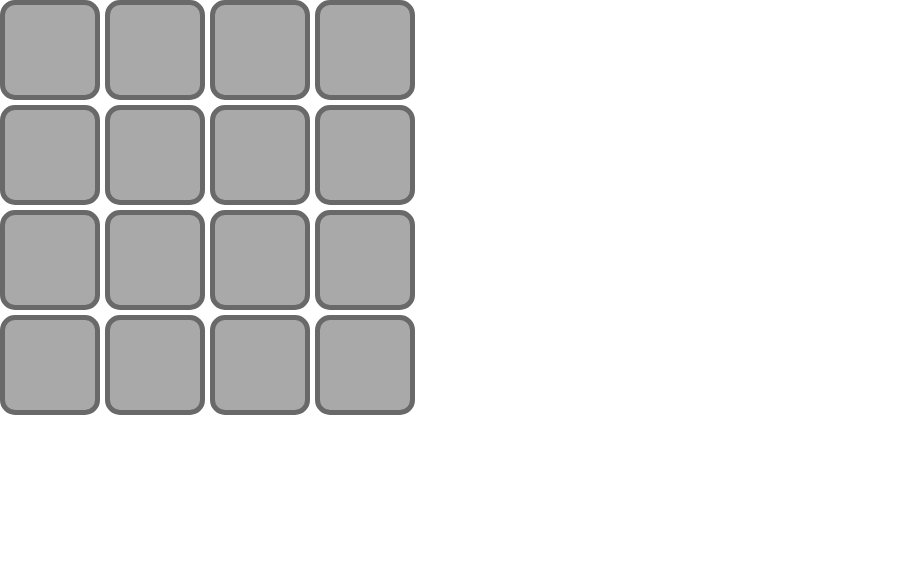
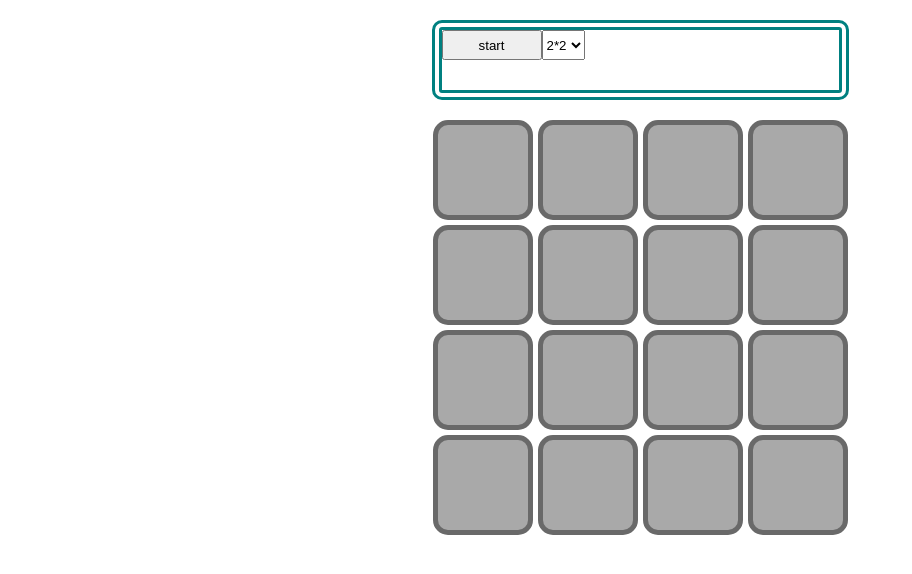
Before and after one commit to IgorFromUA/gameMemory, a React (Create React App) app: page / in a window 1280 px wide. Shown: the top 574 px of the page, without its empty margins (0-912 px from the left). Built offline with nearby package versions, Linux system fonts and the light colour scheme.

Commit message:
state restructuring, added panel but not engaged. brought out the function getMixedMus

```diff
--- a/src/App.js
+++ b/src/App.js
@@ -1,11 +1,23 @@
 import './styles/App.css';
 import Cards from "./components/Cards";
+import ControlPanel from "./components/ControlPanel";
+import {useState} from "react";
+import {getMixedMus} from "./components/mixedMus";
 
 
 function App() {
+const [mixedMus, setMixedMus] = useState(getMixedMus)
+    const clickCard = (p) => {
+    setMixedMus(mixedMus.map((el, ind)=> ind === p.index ? {...el,isFlipped: !el.isFlipped} : el))
+console.log(p)
+    }
     return (
-        <div>
-            <Cards/>
+        <div className='game'>
+            <ControlPanel/>
+            <Cards
+                mixedMus={mixedMus}
+                click={clickCard}
+            />
         </div>
     )
 }
--- a/src/components/Card.jsx
+++ b/src/components/Card.jsx
@@ -1,16 +1,13 @@
 import React, {useState} from 'react';
 import '../styles/Card.css'
 
-function Card(props) {
-    const [isFlipped, setIsFlipped] = useState(false);
-
-    const handleClick = () => {
-        setIsFlipped(!isFlipped);
-
+function Card({click, ...props}) {
+    const handleClickCard = () => {
+        click(props)
     };
 
     return (
-        <div className={`card ${isFlipped ? 'flipped' : ''}`} onClick={handleClick}>
+        <div className={`card ${props.isFlipped ? 'flipped' : ''}`} onClick={handleClickCard}>
             <div className="card-front"></div>
             <div className="card-back">{props.value}</div>
         </div>
--- a/src/components/Cards.jsx
+++ b/src/components/Cards.jsx
@@ -2,20 +2,21 @@ import React from 'react';
 import Card from "./Card";
 import '../styles/Cards.css'
 
-const Cards = () => {
-    const mus = ['❤','❤','♫','♫','☎','☎','♨','♨','✈','✈','✣','✣','■','■','☀','☀']
-    const mixedMus = (mus) => {
-        const copyMus = [...mus]
-        const mixMus= [];
-        while (copyMus.length > 0) {
-            const randomId = parseInt(Math.random() * copyMus.length)
-        mixMus.push(copyMus.splice(randomId, 1))
-        }
-        return mixMus
-    }
+const Cards = (props) => {
+
     return (
         <div className='cards'>
-            {mixedMus(mus).map((value, index)=> <Card value={value}/>)}
+            {props.mixedMus.map((value, index) => {
+                return (
+                    <Card
+                        value={value.value}
+                        index={index}
+                        key={index + 1}
+                        isFlipped={value.isFlipped}
+                        click={props.click}
+                    />
+                )
+            })}
         </div>
     );
 };
--- /dev/null
+++ b/src/components/ControlPanel.jsx
@@ -0,0 +1,17 @@
+import React from 'react';
+import '../styles/ControlPanel.css'
+
+const ControlPanel = () => {
+    return (
+        <div className='control-panel'>
+            <button className='start-res'>start</button>
+            <select className='selectSize'>
+                <option value='4'>2*2</option>
+                <option value='16'>4*4</option>
+                <option value='36'>6*6</option>
+            </select>
+        </div>
+    );
+};
+
+export default ControlPanel;
--- /dev/null
+++ b/src/components/mixedMus.jsx
@@ -0,0 +1,24 @@
+const str = '❤♫☎♨✈✣☏■'
+// + '☀✂✉☼☆✄✆☁★♕'
+const mus = str.split('')
+const cardsMus = [];
+for (let i = 0; i < mus.length; i++) {
+    const element = {
+        value: mus[i],
+        isFlipped: false,
+    }
+    cardsMus.push(element)
+    cardsMus.push(element)
+}
+const mixedMus = (cardsMus) => {
+    const copyMus = [...cardsMus]
+    const mixMus = [];
+    while (copyMus.length > 0) {
+        const randomId = parseInt(Math.random() * copyMus.length)
+        mixMus.push(...copyMus.splice(randomId, 1))
+    }
+    return mixMus
+}
+    export const getMixedMus = () => {
+    return mixedMus(cardsMus)
+}
--- a/src/styles/App.css
+++ b/src/styles/App.css
@@ -0,0 +1,5 @@
+.game {
+    display: flex;
+    flex-direction: column;
+    align-items: center;
+}
--- a/src/styles/Card.css
+++ b/src/styles/Card.css
@@ -35,5 +35,5 @@
     align-items: center;
     font-size: 48px;
     font-weight: bold;
-    color: white;
+    color: teal;
 }
--- /dev/null
+++ b/src/styles/ControlPanel.css
@@ -0,0 +1,15 @@
+.control-panel {
+    border: 10px double teal;
+    border-radius: 10px;
+    width: 417px;
+    height: 80px;
+    margin: 20px 0;
+}
+.start-res {
+    width: 100px;
+    height: 30px;
+}
+.selectSize {
+    width: 100px2;
+    height: 30px;
+}
```
